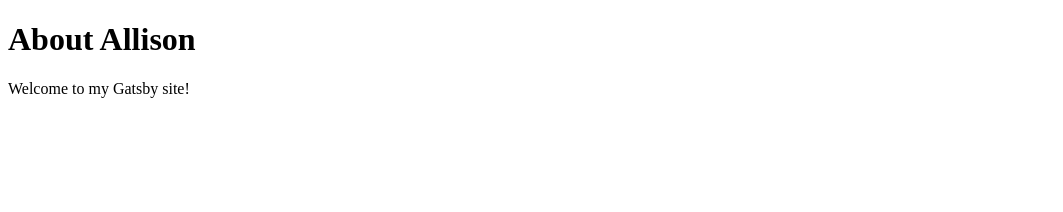
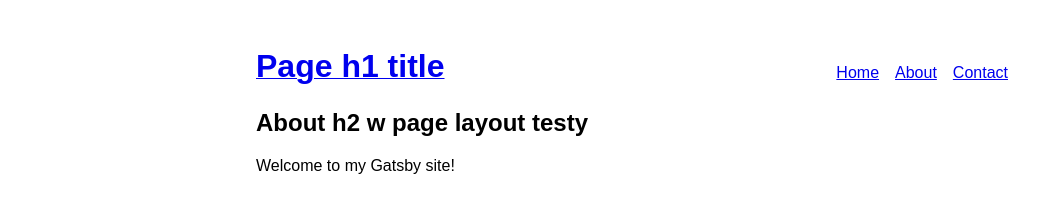
Before and after one commit to allisonlu/gatsby-site, a Gatsby site: page /about in a window 1280 px wide. Shown: the whole page, without its empty margins (0-1063 px from the left). Built offline with nearby package versions, Linux system fonts and the light colour scheme; Gatsby itself is replaced by a stand-in of ours.

Commit message:
applied Layout on about and contact pages

```diff
--- a/src/pages/about.js
+++ b/src/pages/about.js
@@ -1,10 +1,11 @@
 import React from "react"
+import Layout from "../components/layout"
 
-const About = () => (
-  <main>
-    <h1>About Allison</h1>
-    <p>Welcome to my Gatsby site!</p>
-  </main>
-)
-
-export default About
+export default function About() {
+  return (
+    <Layout>
+      <h2>About h2 w page layout testy</h2>
+      <p>Welcome to my Gatsby site!</p>
+    </Layout>
+  )
+}
```
Also changed, not shown: src/pages/contact.js (+18 -7 lines).
